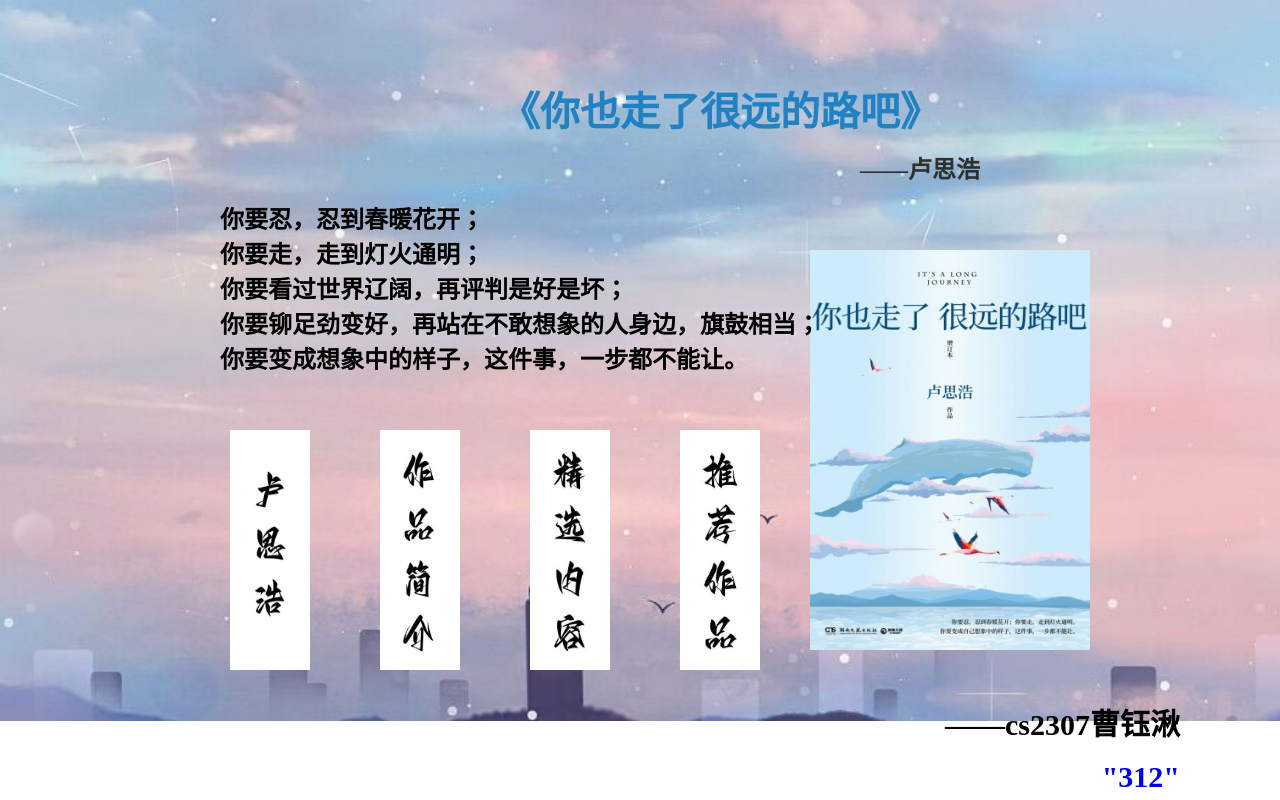
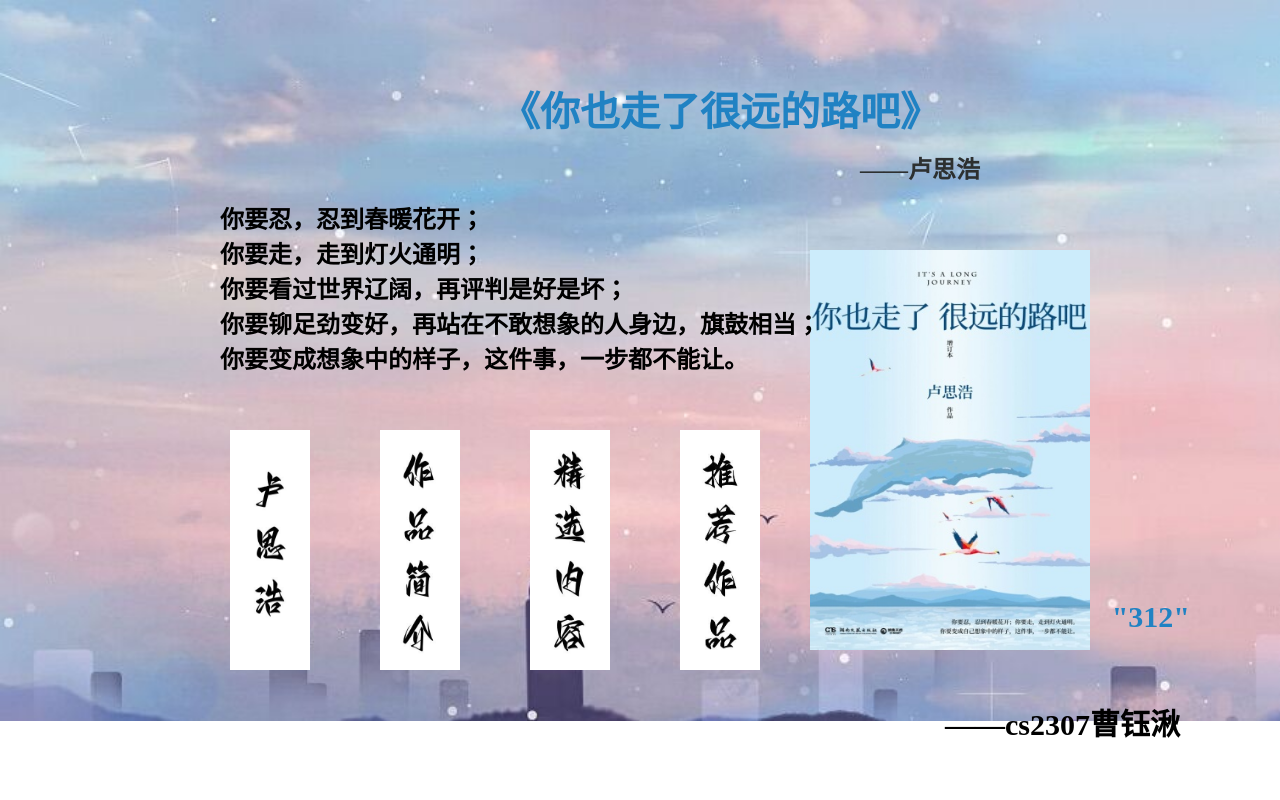
Before and after one commit to NGC2237qiu/NGC2237qiu.github.io, a plain HTML site: page index.html/index.html in a window 1280 px wide. Drawn offline with Linux system fonts and the light colour scheme.

Commit message:
Update index.html

```diff
--- a/index.html/index.html
+++ b/index.html/index.html
@@ -34,7 +34,7 @@
         <a href="jingxuanneirong.html"><img src="image\精选内容.jpg" width="80" style="left:530px;height: 240px; position: absolute; top:430px;"></a>
         <a href="tuijianzuopin.html"><img src="image\推荐作品.jpg" width="80" style="left:680px;height: 240px; position: absolute; top:430px;"></a>
         <p><b><div style="right:100px; position: absolute; top:700px;font-size: 30px;">——cs2307曹钰湫</div></b></p>
-        <a href="https://dinggg001.github.io/312/"><b><div style="right:100px; position: absolute; top:760px;font-size: 30px;">"312"</div></b>
+        <a href="https://dinggg001.github.io/312/"><b><div style="color:rgb(32, 130, 195);right:90px; position: absolute; top:600px;font-size: 30px;">"312"</div></b>
         </div>
     </body>
 </html>
```
